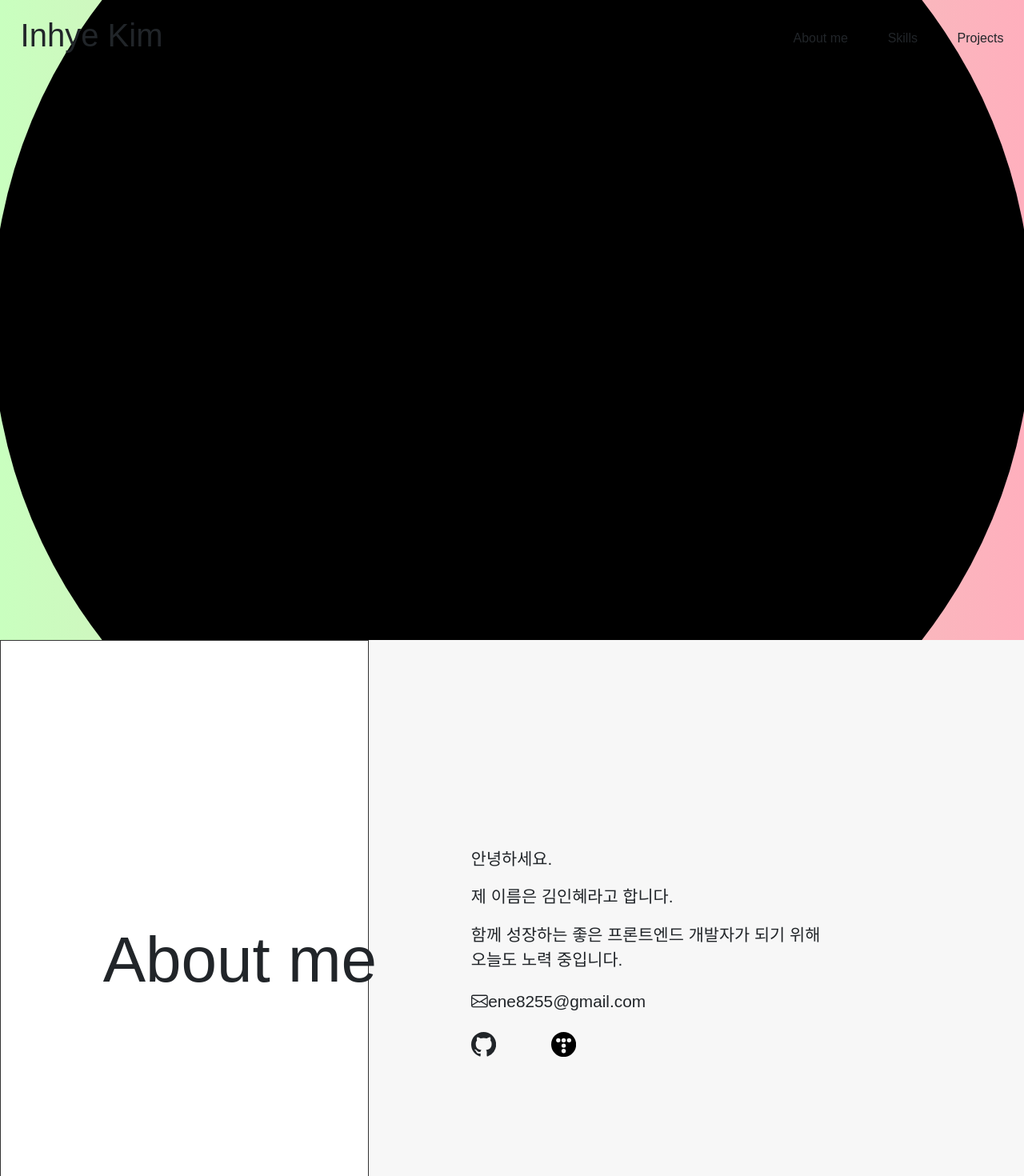
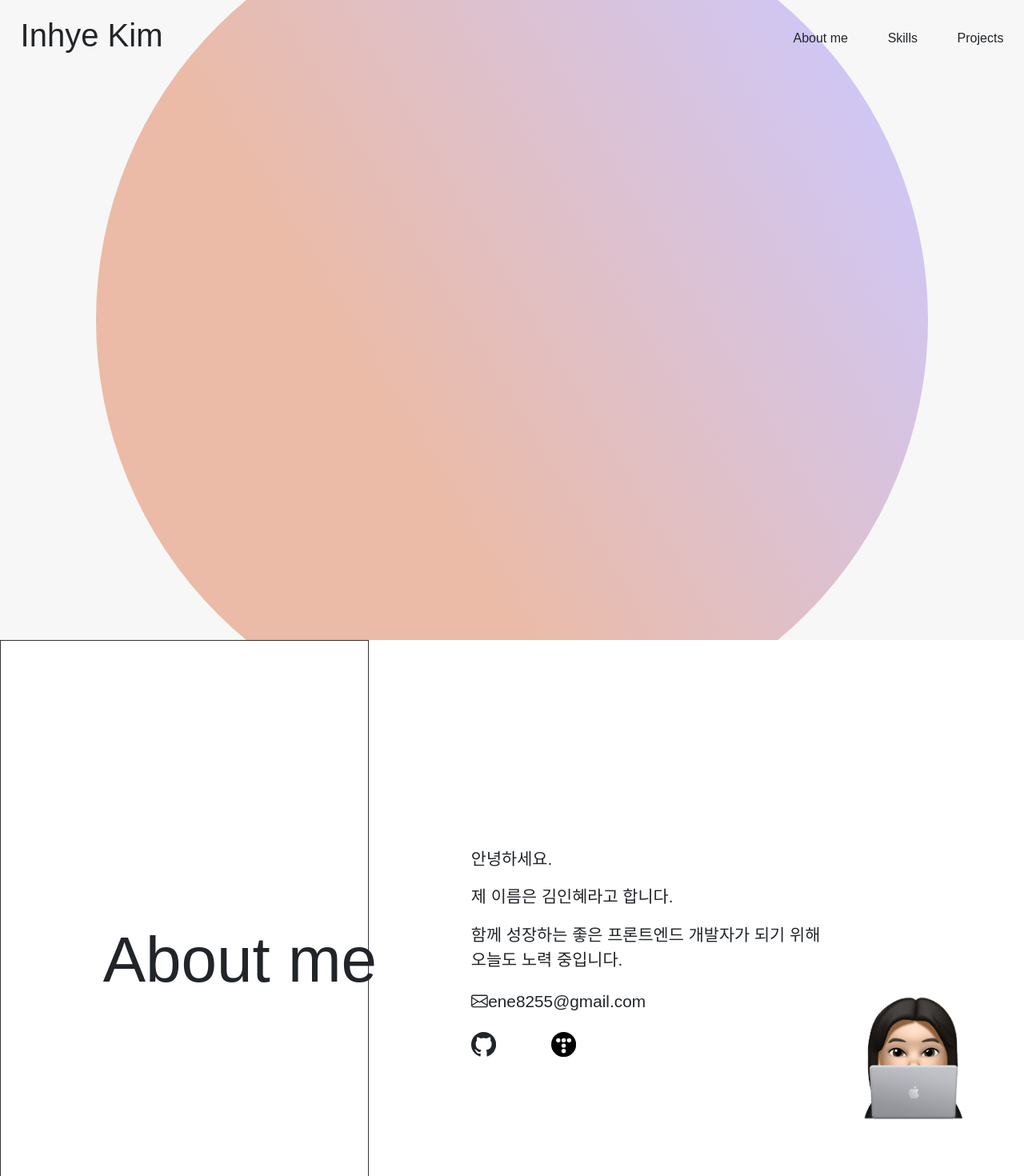
Before and after one commit to ene8255/my-portfolio, a React (Create React App) app: page / in a window 1280 px wide. Shown: the top 1470 px of the page at 80% size. Built offline with nearby package versions, Linux system fonts and the light colour scheme; a web font is replaced by a local one.

Commit message:
전체적인 디자인 수정

```diff
--- a/src/App.css
+++ b/src/App.css
@@ -75,7 +75,10 @@ main {
   position: absolute;
   top: 0;
   left: 0;
-  background-color: #f7f7f7;
+  /* background-color: #f7f7f7; */
+  position: sticky;
+  top: 0;
+  left: 0;
 }
 
 
@@ -84,9 +87,9 @@ main {
   width: 100%;
   height: var(--main-height);
   display: flex;
-  position: sticky;
+  /* position: sticky;
   top: 0;
-  left: 0;
+  left: 0; */
 }
 
 .sectionTitle {
--- a/src/components/About/about.scss
+++ b/src/components/About/about.scss
@@ -1,10 +1,24 @@
 #about {
-    background-color: #f7f7f7;
+    // background-color: #f7f7f7;
     .sectionContent {
         font-size: 1.3em;
-        > div {
-            padding: 10%;
+        position: relative;
+        // > div {
+        //     padding: 10%;
+        // }
+    }
+    #emoji {
+        width: 25%;
+        position: absolute;
+        top: 50%;
+        right: 2em;
+        transform: translateY(10%);
+        img {
+            width: 100%;
         }
+    }
+    #intro {
+        padding: 10%;
     }
     #email {
         margin-top: 1em;
--- a/src/components/About/index.js
+++ b/src/components/About/index.js
@@ -9,7 +9,7 @@ function About() {
                 <h2>About me</h2>
             </div>
             <div className='sectionContent'>
-                <div>
+                <div id='intro'>
                     <p>안녕하세요.</p>
                     <p>제 이름은 김인혜라고 합니다.</p>
                     <p>함께 성장하는 좋은 프론트엔드 개발자가 되기 위해<br/> 오늘도 노력 중입니다.</p>
@@ -29,6 +29,9 @@ function About() {
                         </a>
                     </div>
                 </div>
+                <div id='emoji'>
+                    <img src='images/memoticon.png' alt='미모티콘' />
+                </div>
             </div>
         </div>
     );
--- a/src/components/Front/front.scss
+++ b/src/components/Front/front.scss
@@ -1,6 +1,9 @@
 #front {
+    position: sticky;
+    top: 0;
+    left: 0;
     canvas {
-        background: linear-gradient(to right, #c9ffbf, #ffafbd);
+        background-color: #f7f7f7;
     }
     h2 {
         position: absolute;
--- a/src/components/Front/index.js
+++ b/src/components/Front/index.js
@@ -4,10 +4,10 @@ import './front.scss';
 function Front() {
     const canvasRef = useRef(null);
 
-    let scaleValue = 1;
-    let rotationValue = 1;
-    let x;
-    let y;
+    let scaleValue = useRef(1);
+    let rotationValue = useRef(1);
+    let x = useRef(null);
+    let y = useRef(null);
 
     function toRadian(deg){
         return deg * Math.PI/180;
@@ -33,63 +33,71 @@ function Front() {
         }
 
         function draw(){
+            let grd = context.createLinearGradient(0, 30, 50, 0);
+            grd.addColorStop(0, "#ebbba7");
+            grd.addColorStop(1, "#cfc7f8");
+
             context.save();   // transform 효과 주기전의 상태를 저장
             context.clearRect(0, 0, canvas.width, canvas.height);
             context.setTransform(1, 0, 0, 1, 0, 0);
             context.translate(canvas.width / 2, canvas.height / 2);
-            context.scale(scaleValue, scaleValue);
-            // context.rotate(toRadian(rotationValue));
+            context.scale(scaleValue.current, scaleValue.current);
+            context.fillStyle = grd;
+            // context.rotate(toRadian(rotationValue.current));
             // context.strokeRect(-50, -50, 100, 100);
-            context.arc(0, 0, 50, 0, toRadian(360), true);
+            context.arc(0, 0, 40, 0, toRadian(360), true);
             context.fill();
 
             // context.translate(100, 100);
-            // context.scale(scaleValue, scaleValue);
+            // context.scale(scaleValue.current, scaleValue.current);
             // context.arc(100, 100, 50, 0, toRadian(360), true);
             // context.stroke();
-            scaleValue += 0.1;
-            rotationValue += 2;
-            if(scaleValue < 13) {
+            scaleValue.current += 0.1;
+            rotationValue.current += 2;
+            if(scaleValue.current < 13) {
                 requestAnimationFrame(draw);
             }
 
             context.restore();   // 이전의 상태로 되돌려줌
-            writeText({ text: 'Portfolio!', x: canvas.width / 2, y: canvas.height / 2 });
+            // writeText({ text: 'Portfolio!', x: canvas.width / 2, y: canvas.height / 2 });
         }
 
         draw();
     }, []);
 
-    useEffect(() => {
-        const canvas = canvasRef.current;
-        canvas.width = window.innerWidth;
-        canvas.height = window.innerHeight;
-        let draw = true;
+    // useEffect(() => {
+    //     const canvas = canvasRef.current;
+    //     canvas.width = window.innerWidth;
+    //     canvas.height = window.innerHeight;
+    //     let draw = true;
 
-        canvas.addEventListener('mousemove', function(e){
-            if(draw) {
-                let ctx = canvas.getContext('2d');
-                ctx.globalCompositeOperation = 'destination-out';
-                ctx.beginPath();
-                // ctx.moveTo(e.pageX, e.pageY);
-                // ctx.fillStyle = 'transparent';
-                ctx.arc(x, y, 40, 0, toRadian(360), true);
-                // ctx.clearRect(x, y, 50, 50);
-                // ctx.lineTo(x, y);
-                ctx.fill();
-                x = e.pageX;
-                y = e.pageY;
-            }
-        })
-        // return (
-        //     draw = false
-        // )
-    }, [])
+    //     canvas.addEventListener('mousemove', function(e){
+    //         if(draw) {
+    //             let ctx = canvas.getContext('2d');
+    //             // ctx.globalCompositeOperation = 'destination-out';
+    //             ctx.beginPath();
+    //             // ctx.moveTo(x.current + 10, y.current);
+    //             // ctx.strokeStyle = '#F8FFAE';
+    //             ctx.moveTo(e.pageX, e.pageY);
+    //             // ctx.fillStyle = 'transparent';
+    //             // ctx.arc(x.current, y.current, 10, 0, toRadian(360), true);
+    //             // ctx.lineTo(x, y);
+    //             // ctx.fillStyle = '#F8FFAE';
+    //             ctx.fillText('😆', e.pageX, e.pageY);
+    //             ctx.stroke();
+    //             // x.current = e.pageX;
+    //             // y.current = e.pageY;
+    //         }
+    //     })
+    //     // return (
+    //     //     draw = false
+    //     // )
+    // }, [])
 
     return (
         <div id='front' className='divBox'>
             <canvas ref={canvasRef}></canvas>
-            <h2>Inhye's Portfolio</h2>
+            {/* <h2>Inhye's Portfolio</h2> */}
         </div>
     );
 }
--- a/src/components/Main/index.js
+++ b/src/components/Main/index.js
@@ -7,8 +7,8 @@ import Projects from '../Projects';
 function Main({ refs }) {
     return (
         <main>
+            <Front />
             <div id='main-container'>
-                <Front />
                 <About />
                 <Skills />
                 <Projects />
--- a/src/components/Projects/projects.scss
+++ b/src/components/Projects/projects.scss
@@ -1,5 +1,5 @@
 #projects {
-    background-color: #f7f7f7;
+    // background-color: #f7f7f7;
     .sectionContent {
         justify-content: center;
     }
--- a/src/components/Skills/skills.scss
+++ b/src/components/Skills/skills.scss
@@ -11,7 +11,7 @@ $git: #F05032;
 $github: #181717;
 
 #skills {
-    background-color: #f7f7f7;
+    // background-color: #f7f7f7;
     .sectionContent {
         position: relative;
     }
```
Also changed, not shown: public/images/memoticon.PNG (added).
